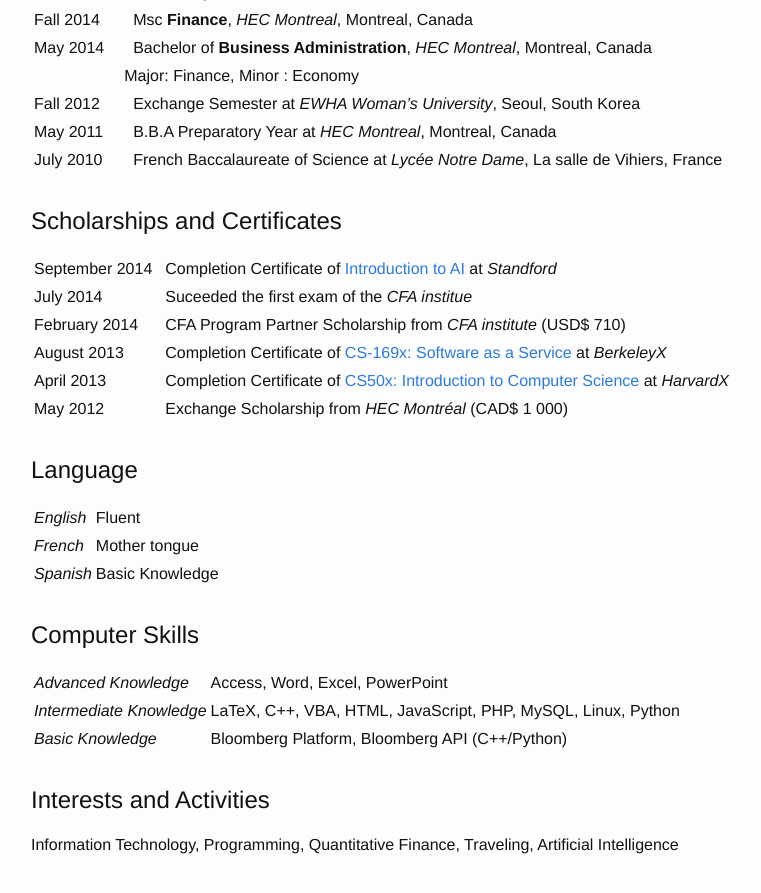
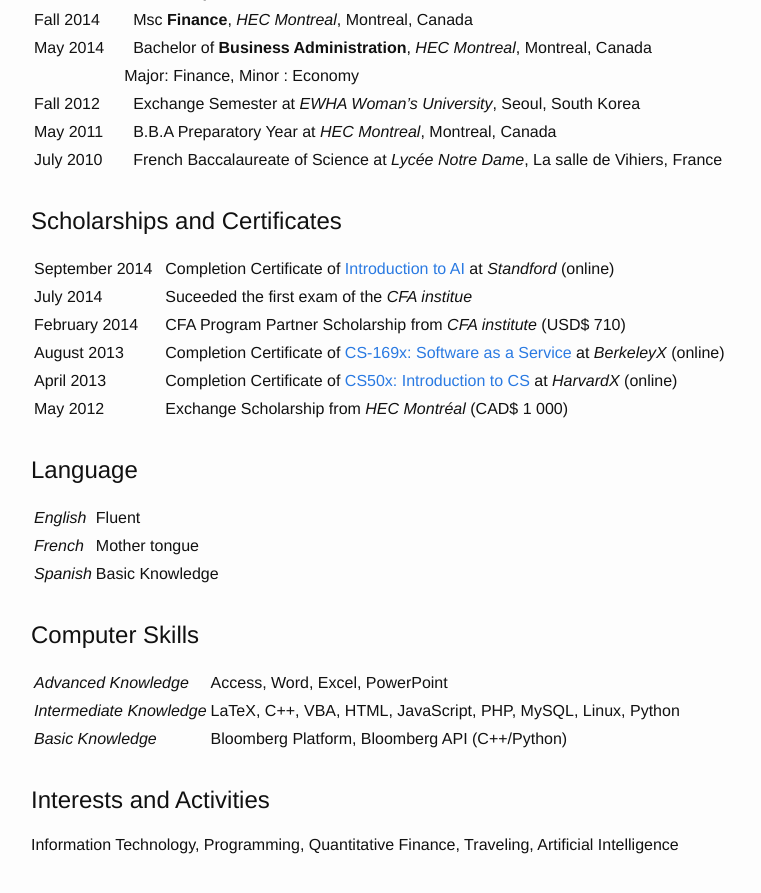
Before and after one commit to Delaunay/Delaunay.github.io, a Jekyll site: the page built from resume.md, in a window 1280 px wide and 900 px high, scrolled down 471 px. Shown: the top 893 px of the window, without its empty margins (239-1000 px from the left). Built offline with Jekyll 4.4.1, drawn with Linux system fonts in a browser that asks for light colours.

Commit message:
certif update

```diff
--- a/resume.md
+++ b/resume.md
@@ -26,11 +26,11 @@
 # Scholarships and Certificates
 
 |--------------:|------------------------------------------------------|---|
-| September 2014|   Completion Certificate of [Introduction to AI][3] at *Standford*             |   |
+| September 2014|   Completion Certificate of [Introduction to AI][3] at *Standford* (online)            |   |
 | July 2014     |   Suceeded the first exam of the *CFA institue*                                         |   |
 | February 2014 |   CFA Program Partner Scholarship from *CFA institute* (USD$ 710)                       |   |
-| August   2013 |   Completion Certificate of [CS-169x: Software as a Service][1] at *BerkeleyX*          |   |
-| April 2013    |   Completion Certificate of [CS50x: Introduction to Computer Science][2] at *HarvardX*  |   |
+| August   2013 |   Completion Certificate of [CS-169x: Software as a Service][1] at *BerkeleyX* (online)        |   |
+| April 2013    |   Completion Certificate of [CS50x: Introduction to CS][2] at *HarvardX* (online) |   |
 | May 2012      |   Exchange Scholarship from *HEC Montréal* (CAD$ 1 000)                                 |   |
 |               |                                                                                         |   |
 
```
Also changed, not shown: other parts of resume.md (+1 -1 lines).
